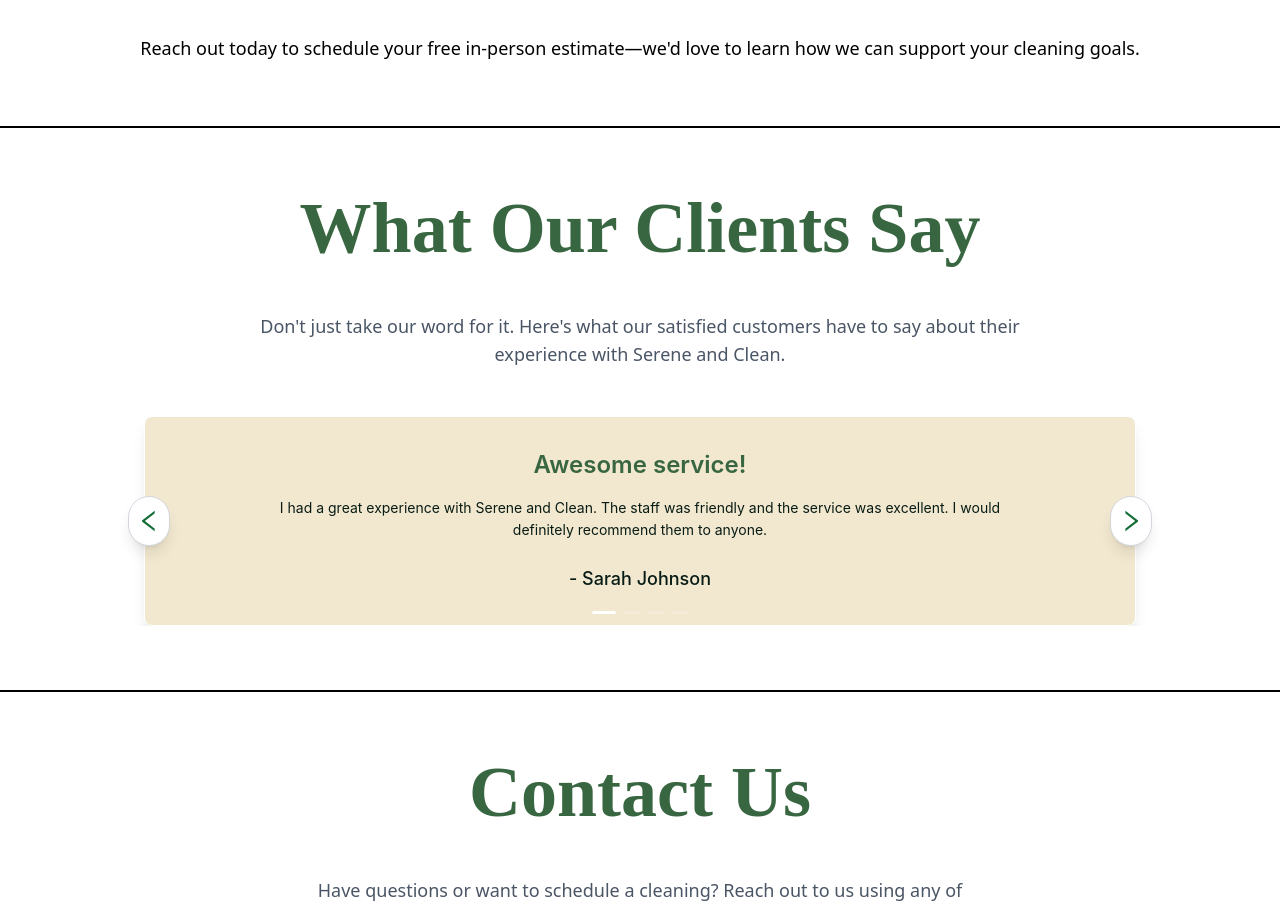
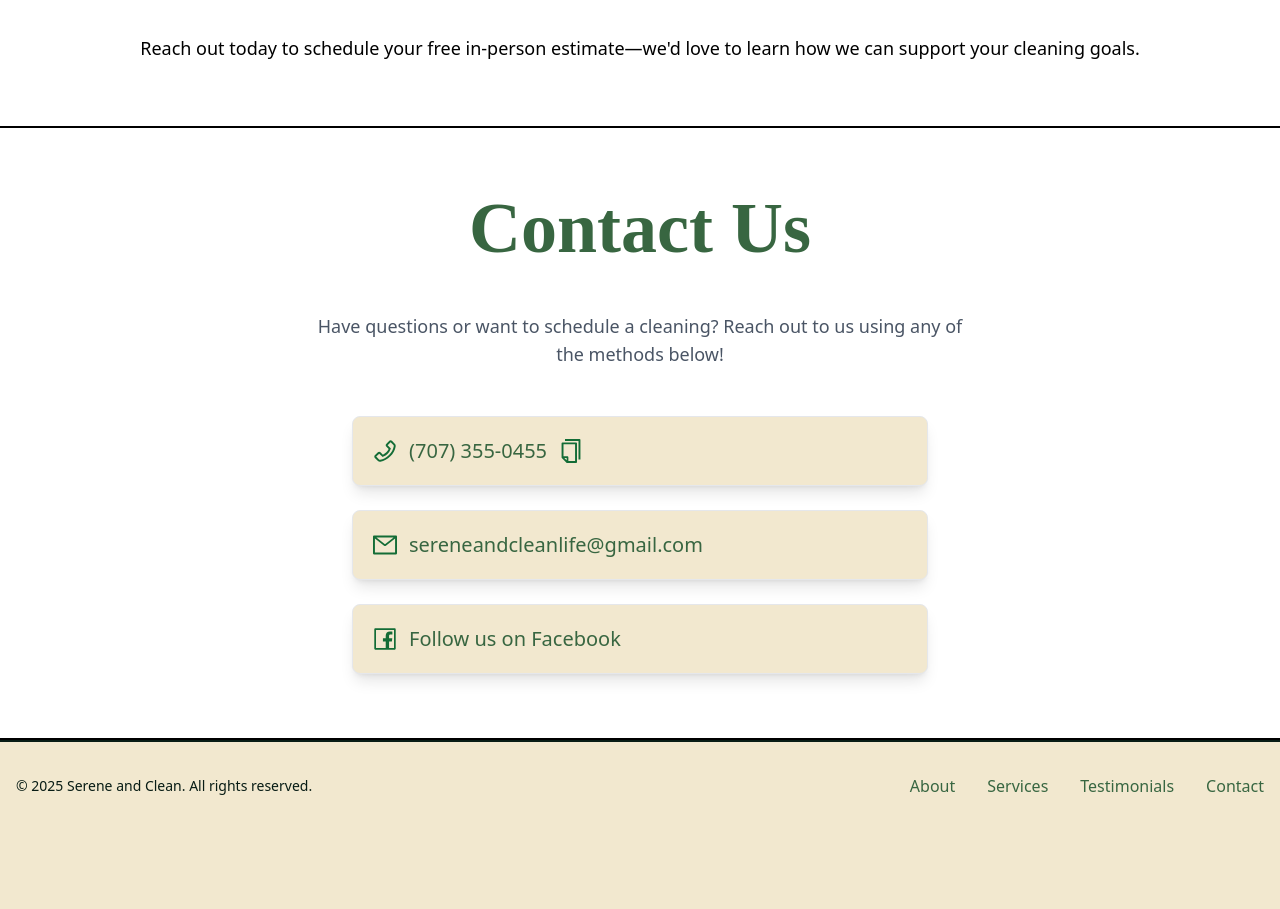
Before and after one commit to TravisAlstrand/serene_and_clean, a React (Vite) app: page / in a window 1280 px wide. Shown: the part 2020-2929 px from the top of the page. After the commit the page ends 2850 px from the top, so only its background shows below. Built offline with nearby package versions, Linux system fonts and the light colour scheme; a web font is replaced by a local one.

Commit message:
Temporarily removed Testimonials section

```diff
--- a/src/App.jsx
+++ b/src/App.jsx
@@ -4,7 +4,7 @@ import Header from "./components/Header";
 import Hero from "./components/Hero";
 import About from "./components/About";
 import Services from "./components/Services";
-import Testimonials from "./components/Testimonials";
+// import Testimonials from "./components/Testimonials";
 import Contact from "./components/Contact";
 import Footer from "./components/Footer";
 
@@ -15,7 +15,7 @@ function App() {
       <Hero />
       <About />
       <Services />
-      <Testimonials />
+      {/* <Testimonials /> */}
       <Contact />
       <Footer />
     </div>
```
